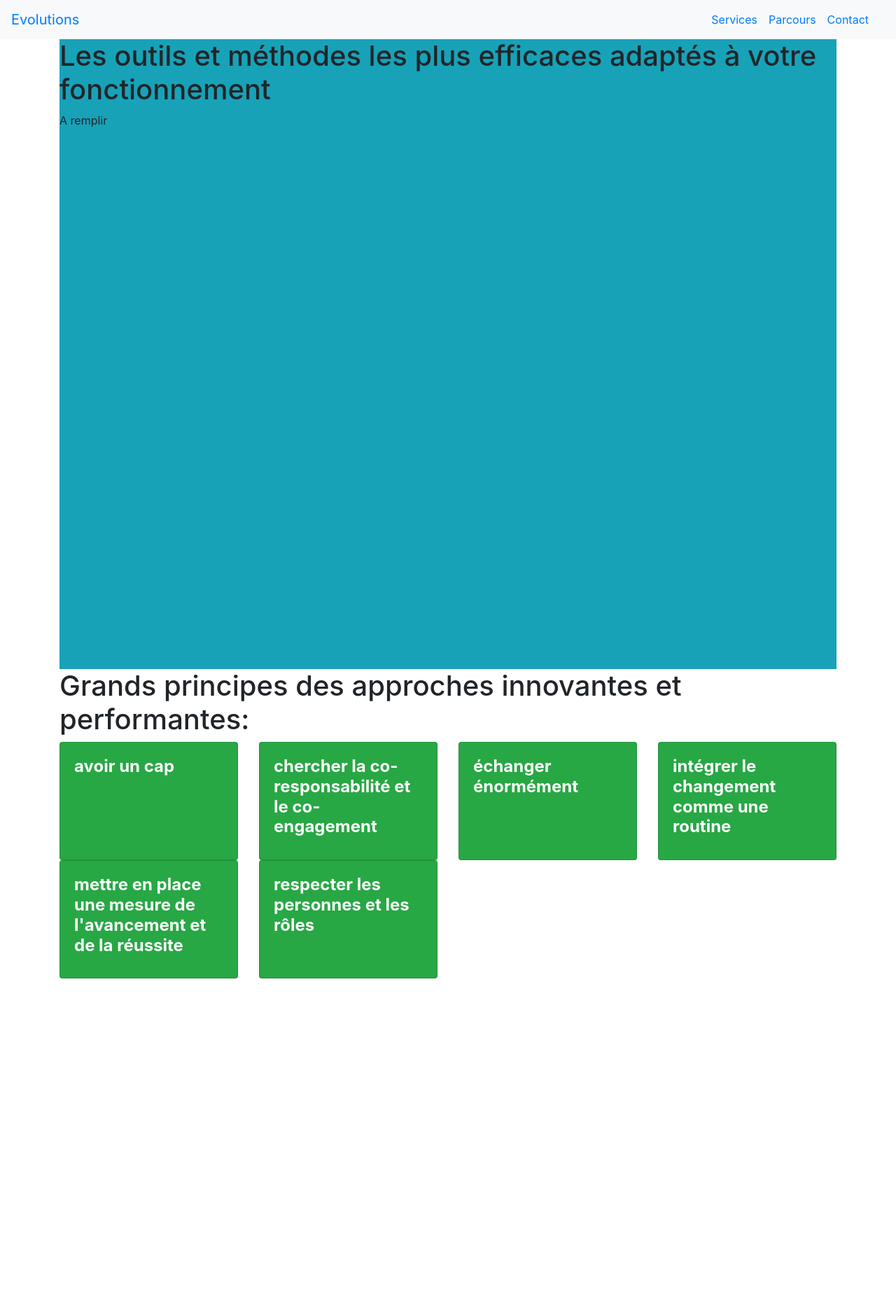
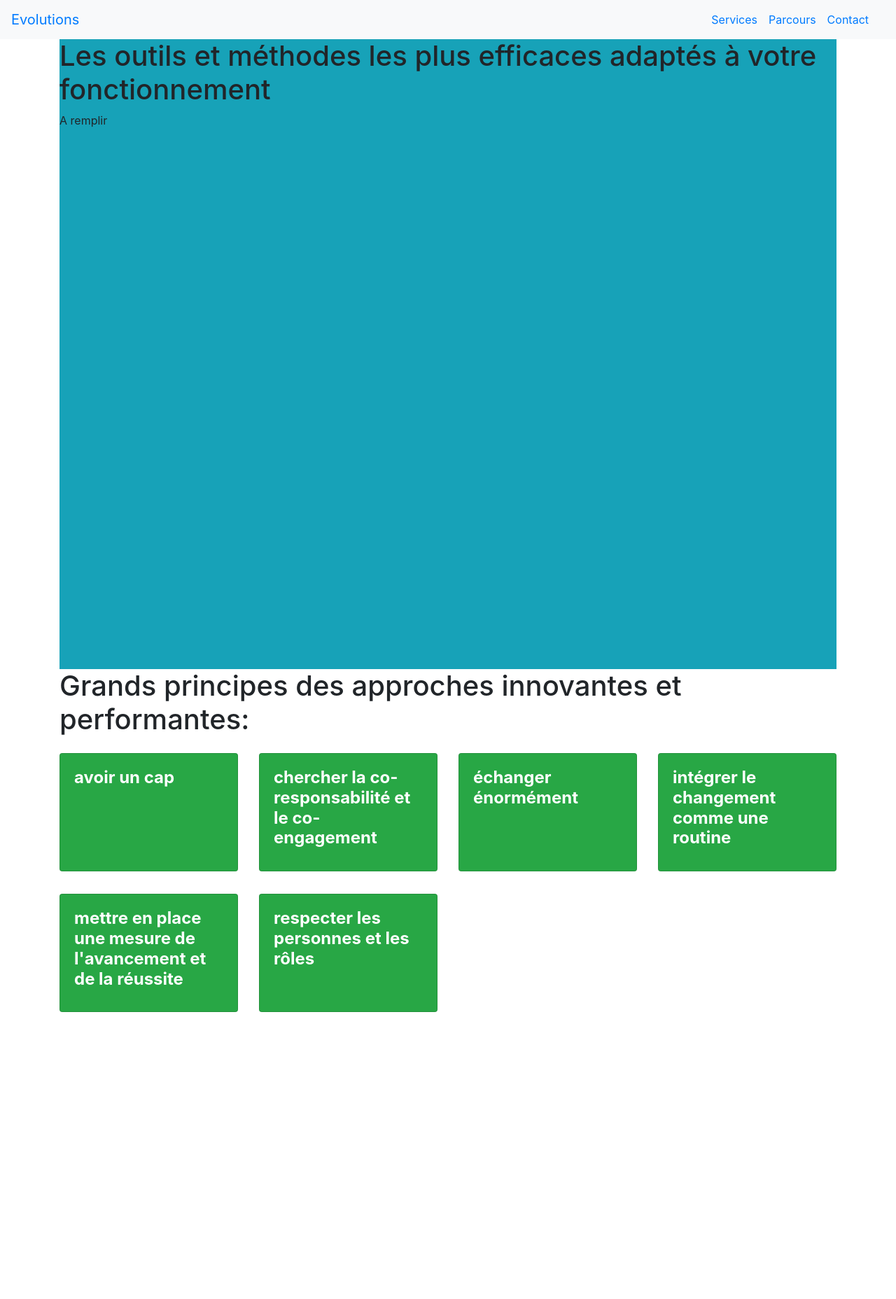
Before and after one commit to OrgaEvolutions/orgaevolutions.github.io, a Jekyll site: the page built from index.html, in a window 1280 px wide. Shown: the whole page at 70% size. Built offline with Jekyll 4.4.1, drawn with Linux system fonts in a browser that asks for light colours.

Commit message:
Update principes.html

```diff
--- a/_includes/principes.html
+++ b/_includes/principes.html
@@ -4,7 +4,7 @@
 	<div class="row">
 			{% for libelle in site.data.principes %}
 
-				<div class="col-md-3">
+				<div class="col-md-3 py-3">
 					<div class="card h-100 text-white bg-success">
 						 <div class="card-body">
 							<h4 class="card-title"><strong>{{ libelle.libelle }}</strong></h4>
```
